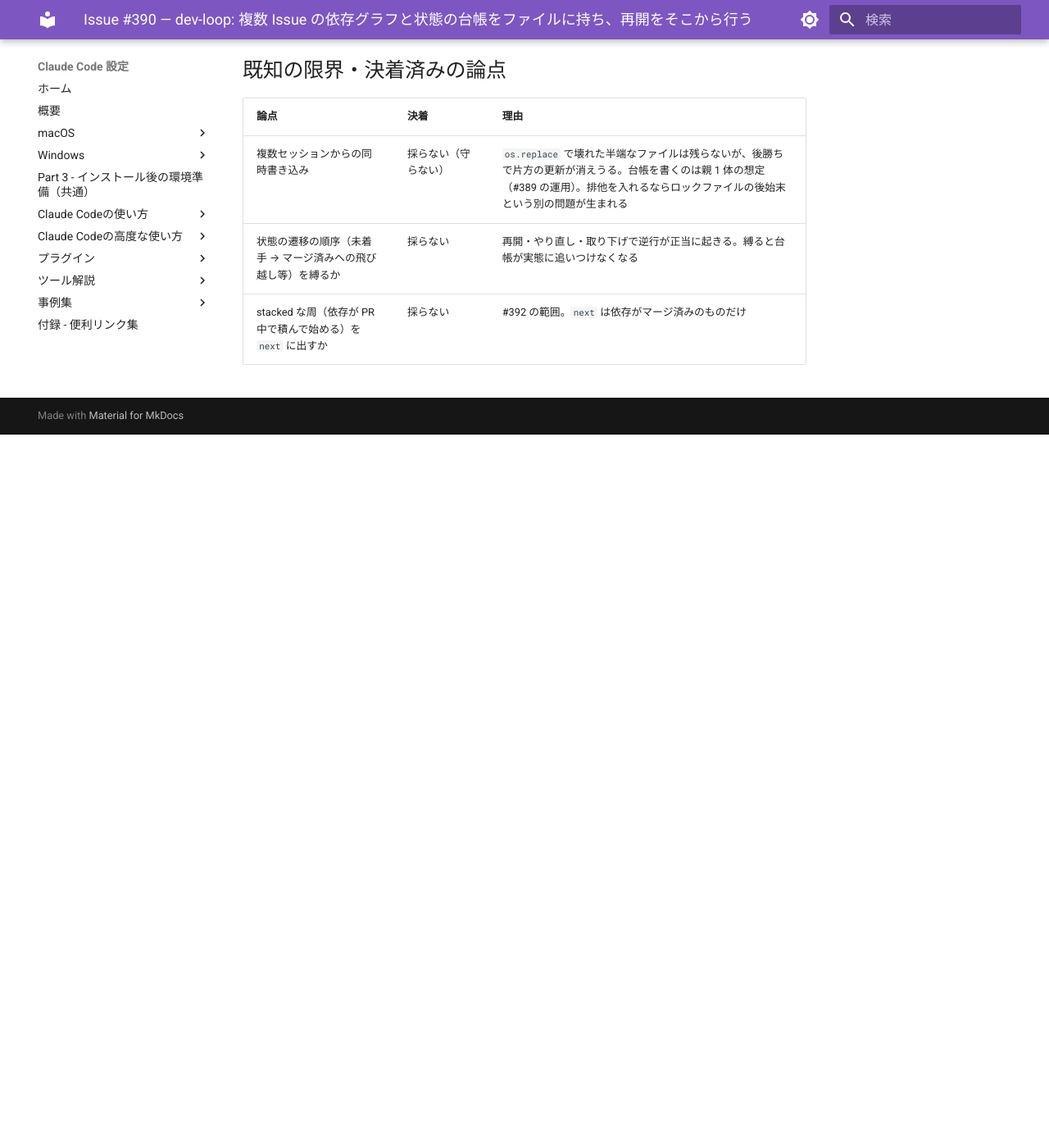
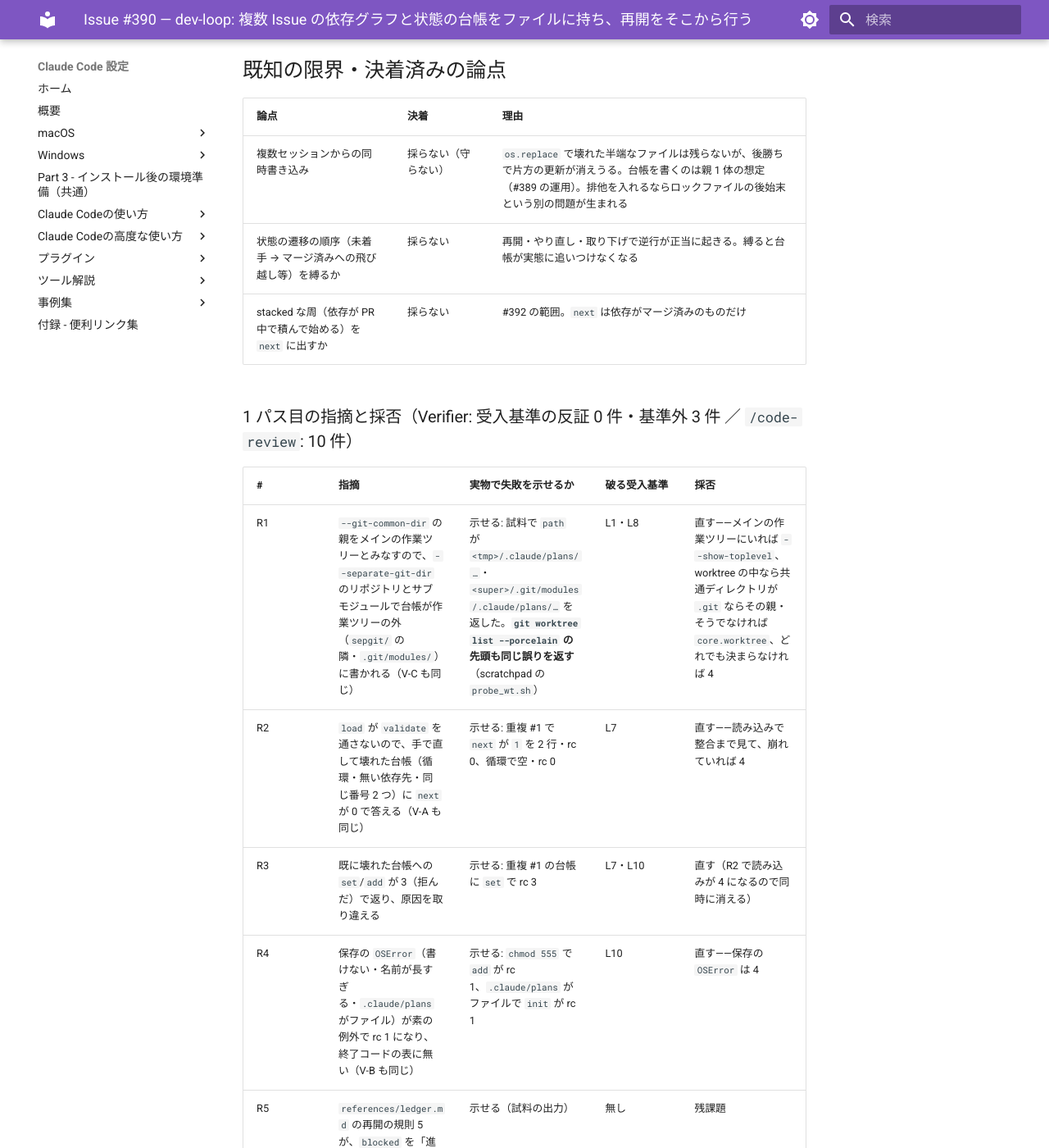
Before and after one commit to hdknr/claude-code-setup, an MkDocs documentation site: the page built from docs/plans/issue-390.md, in a window 1280 px wide and 1400 px high, scrolled down 4760 px. Shown: the whole window at 82% size. Built offline with MkDocs 1.6.1 and Material for MkDocs 9.7.7, drawn with Linux system fonts in a browser that asks for light colours; before the commit the page ends 5290 px from its top, so only the background shows below that; some of the changed text lies outside the part shown.

Commit message:
docs(plans): #390 の 1 パス目の指摘と採否

```diff
--- a/docs/plans/issue-390.md
+++ b/docs/plans/issue-390.md
@@ -116,3 +116,18 @@
 | 複数セッションからの同時書き込み | 採らない（守らない） | `os.replace` で壊れた半端なファイルは残らないが、後勝ちで片方の更新が消えうる。台帳を書くのは親 1 体の想定（#389 の運用）。排他を入れるならロックファイルの後始末という別の問題が生まれる |
 | 状態の遷移の順序（未着手 → マージ済みへの飛び越し等）を縛るか | 採らない | 再開・やり直し・取り下げで逆行が正当に起きる。縛ると台帳が実態に追いつけなくなる |
 | stacked な周（依存が PR 中で積んで始める）を `next` に出すか | 採らない | #392 の範囲。`next` は依存がマージ済みのものだけ |
+
+### 1 パス目の指摘と採否（Verifier: 受入基準の反証 0 件・基準外 3 件 ／ `/code-review`: 10 件）
+
+| # | 指摘 | 実物で失敗を示せるか | 破る受入基準 | 採否 |
+| --- | --- | --- | --- | --- |
+| R1 | `--git-common-dir` の親をメインの作業ツリーとみなすので、`--separate-git-dir` のリポジトリとサブモジュールで台帳が作業ツリーの外（`sepgit/` の隣・`.git/modules/`）に書かれる（V-C も同じ） | 示せる: 試料で `path` が `<tmp>/.claude/plans/…`・`<super>/.git/modules/.claude/plans/…` を返した。**`git worktree list --porcelain` の先頭も同じ誤りを返す**（scratchpad の `probe_wt.sh`） | L1・L8 | 直す——メインの作業ツリーにいれば `--show-toplevel`、worktree の中なら共通ディレクトリが `.git` ならその親・そうでなければ `core.worktree`、どれでも決まらなければ 4 |
+| R2 | `load` が `validate` を通さないので、手で直して壊れた台帳（循環・無い依存先・同じ番号 2 つ）に `next` が 0 で答える（V-A も同じ） | 示せる: 重複 #1 で `next` が `1` を 2 行・rc 0、循環で空・rc 0 | L7 | 直す——読み込みで整合まで見て、崩れていれば 4 |
+| R3 | 既に壊れた台帳への `set`/`add` が 3（拒んだ）で返り、原因を取り違える | 示せる: 重複 #1 の台帳に `set` で rc 3 | L7・L10 | 直す（R2 で読み込みが 4 になるので同時に消える） |
+| R4 | 保存の `OSError`（書けない・名前が長すぎる・`.claude/plans` がファイル）が素の例外で rc 1 になり、終了コードの表に無い（V-B も同じ） | 示せる: `chmod 555` で `add` が rc 1、`.claude/plans` がファイルで `init` が rc 1 | L10 | 直す——保存の `OSError` は 4 |
+| R5 | `references/ledger.md` の再開の規則 5 が、`blocked` を「進行中」に数える `show` と噛み合わない | 示せる（試料の出力） | 無し | 残課題 |
+| R6 | 取り下げた依存先を持つ Issue が「依存待ち」に永遠に残り、ふつうの待ちと区別できない | 示せる（試料の出力） | 無し（L6 は「出さない」を求めるだけ） | 残課題 |
+| R7 | テストが `GIT_*` を外さず `HOME`・`GIT_CONFIG_GLOBAL` も差し替えないので、`GIT_DIR` が他のリポジトリを指す環境では、そのリポジトリにコミット・`user.email`・台帳を書く | 示せる: `GIT_DIR=<victim>/.git` で回すと victim のコミットが 1 → 2、`user.email=t@example.invalid`、`.claude/plans/cruise-c.json` ができた（scratchpad の `probe_gitdir.sh`） | L12 | 直す——`test-check-signoff.py` と同じく `GIT_*` を外し、`HOME`・`GIT_CONFIG_GLOBAL`・`GIT_CONFIG_NOSYSTEM` を差し替える |
+| R8 | 形の検査が真偽値の番号・依存（`isinstance(True, int)`）・文字列でない文字の欄を通す。`--deps 1,1` の重複も通る | 示せる: `{"number": true}` で `next` が `True`・rc 0 | L7（真偽値・型）。依存の重複は無し | 直す——真偽値と文字列でない欄を形の誤りにし、依存の重複は拒む（重複は小さく、R2 と同じ関数で済むので一緒に入れる） |
+| R9 | `show` が `|`・改行をエスケープせず表が崩れる | 示せる（試料の出力） | 無し | 残課題 |
+| R10 | 対象リポジトリが `.claude/plans/` を gitignore しているとは限らない・保存でファイルのモードが 0600 になる | 示せる（grep・試料） | 無し | 残課題 |
```
